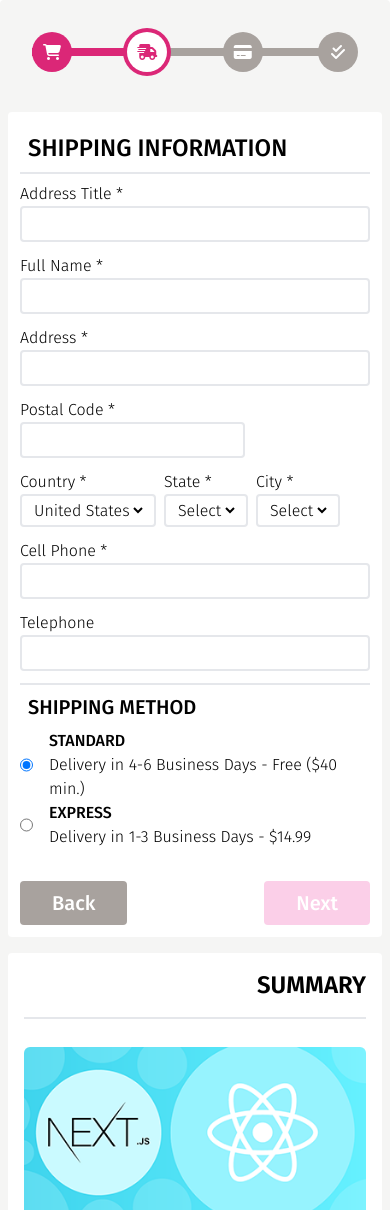
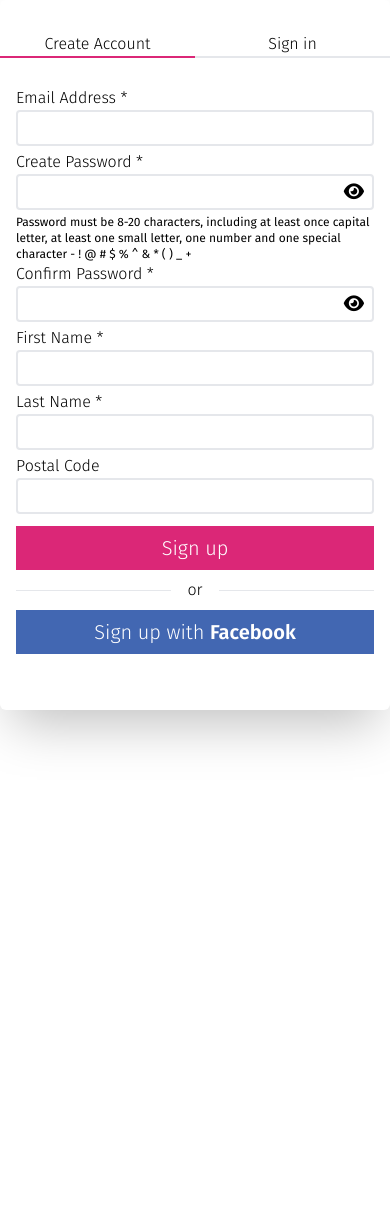
Before and after one commit to chanceltron/code-commerce-2, a React (Vite) app: page / in a window 390 px wide. Shown: the top 1210 px of the page. After the commit the page ends 844 px from the top, so only its background shows below. Built offline with nearby package versions, Linux system fonts and the light colour scheme.

Commit message:
Responsive refactor

```diff
--- a/src/App.jsx
+++ b/src/App.jsx
@@ -17,7 +17,7 @@ export default class App extends Component {
     ],
     cart: [items[0], items[1], items[4], items[5]],
     loggedInUser: {},
-    screen: 'checkout',
+    screen: 'login',
   };
 
   createNewUser = (newUser) => {
--- a/src/components/Checkout.jsx
+++ b/src/components/Checkout.jsx
@@ -23,17 +23,9 @@ export default class Checkout extends Component {
       state: 'TX',
       city: 'Dallas',
     },
-    paymentInfo: {
-      cardHolderName: 'Test User',
-      cardNumber: '4555 5555 5555 1234',
-      cardType: 'VISA',
-      cvv: '123',
-      expMonth: '03',
-      expYear: '27',
-      total: '68.96',
-    },
+    paymentInfo: {},
     promoCode: '',
-    formStep: 2,
+    formStep: 1,
     cartLength: 0,
   };
 
--- a/src/components/Confirmation.jsx
+++ b/src/components/Confirmation.jsx
@@ -20,7 +20,9 @@ export default class Confirmation extends Component {
             className='my-2 bg-black text-white py-4 px-14 font-medium text-lg hover:bg-stone-700'>
             TRACK ORDER
           </button>
-          <button className='my-2 border border-black py-2 px-4 hover:bg-black hover:text-white'>
+          <button
+            onClick={() => window.location.reload()}
+            className='my-2 border border-black py-2 px-4 hover:bg-black hover:text-white'>
             BACK TO HOME PAGE
           </button>
         </div>
--- a/src/components/Input.jsx
+++ b/src/components/Input.jsx
@@ -42,20 +42,21 @@ export default class Input extends Component {
         break;
     }
     handleInputs(name, inputValue);
-    !checkIfFormCompleted ? null : checkIfFormCompleted();
+    checkIfFormCompleted ? checkIfFormCompleted() : null;
   };
 
   render() {
+    const { type } = this.state;
     const { value, handleBlurValidation, errorMessage, cardType } = this.props;
-    const { name, label, type, icon, info, options, styles } = this.props.input;
+    const { name, label, icon, info, options, styles } = this.props.input;
     return (
       <div
-        className={`text-left w-fit ${
-          styles !== 'inline' ? 'w-full lg:w-1/3' : ''
+        className={`@container text-left ${
+          styles === 'inline' ? 'w-full' : 'w-full'
         }`}>
         <label htmlFor={name}>{label}</label>
         <div
-          className={`relative flex justify-between items-center border-2 px-2 outline-gray-300 rounded focus:outline-pink-600 ${
+          className={`relative flex justify-between w-full @lg:w-1/2 items-center border-2 px-2 outline-gray-300 rounded focus:outline-pink-600 ${
             errorMessage && 'border-red-500 bg-red-100'
           }`}>
           {type === 'text' || type === 'password' || type === 'email' ? (
--- a/src/components/ItemCard.jsx
+++ b/src/components/ItemCard.jsx
@@ -6,10 +6,10 @@ export default class ItemCard extends Component {
     const { id, img, name, desc, author, rating, price, quantity } =
       this.props.item;
     const hidden = formStep > 1 ? 'hidden' : '';
-    const column = formStep > 1 ? 'flex-col' : '';
+    const column = formStep > 1 ? 'flex-col' : 'flex-row';
     return (
       <div className='my-3 flex flex-col lg:flex-row'>
-        <div className={`flex flex-col ${column} lg:flex-row lg:flex-[4]`}>
+        <div className={`flex flex-col lg:${column} lg:flex-[4]`}>
           <img
             src={img}
             alt={name}
--- a/src/components/Login.jsx
+++ b/src/components/Login.jsx
@@ -36,8 +36,7 @@ export default class Login extends Component {
     this.resetInputs();
   };
 
-  handleInputs = (e) => {
-    const { name, value } = e.target;
+  handleInputs = (name, value) => {
     this.setState((prevState) => ({
       inputValues: {
         ...prevState.inputValues,
--- a/src/utils/validations.js
+++ b/src/utils/validations.js
@@ -140,7 +140,7 @@ export const formatPhoneNumber = (number) => {
 
 export const formatZipCode = (zip) => {
   if (!zip) return zip;
-  return zip.match(/^\d{5}$/);
+  return zip.replace(/[^\d]/g, '');
 };
 
 export const formatName = (name) => {
```
